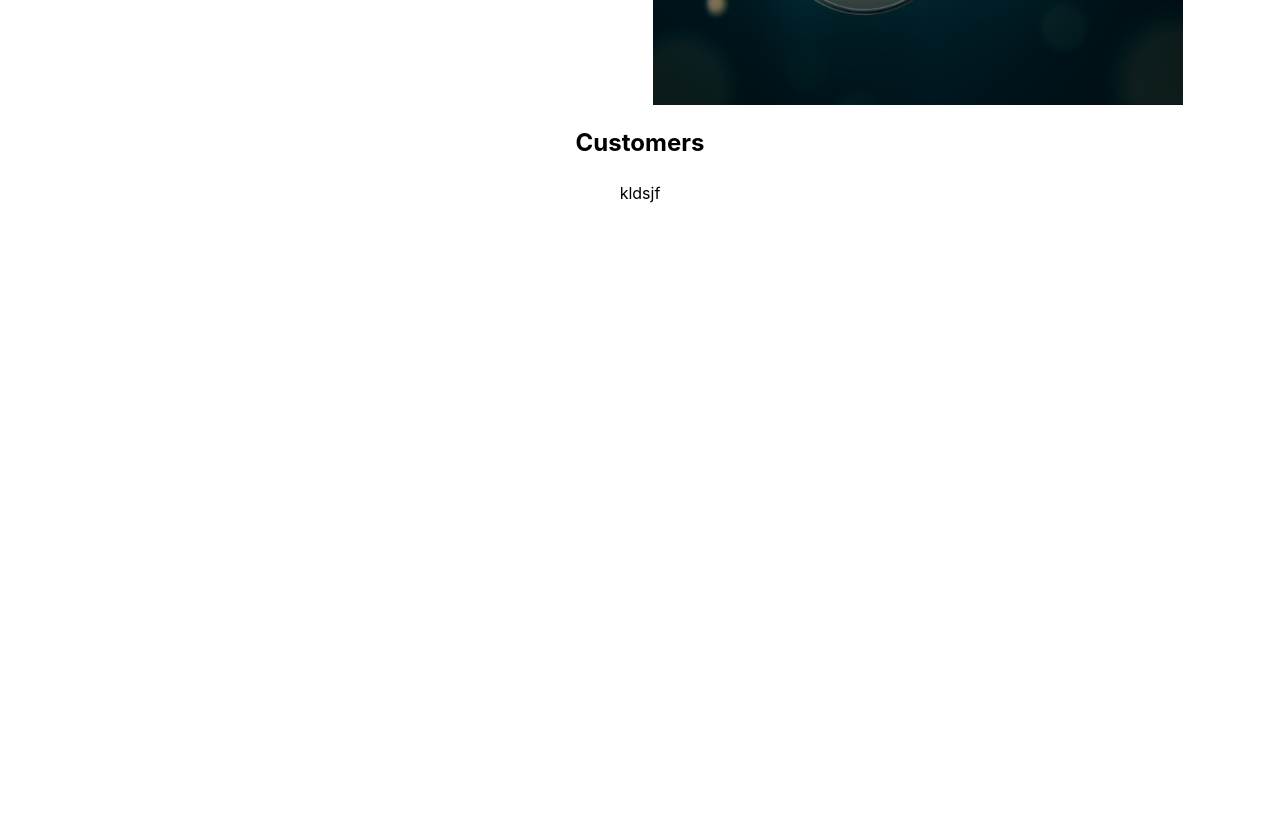
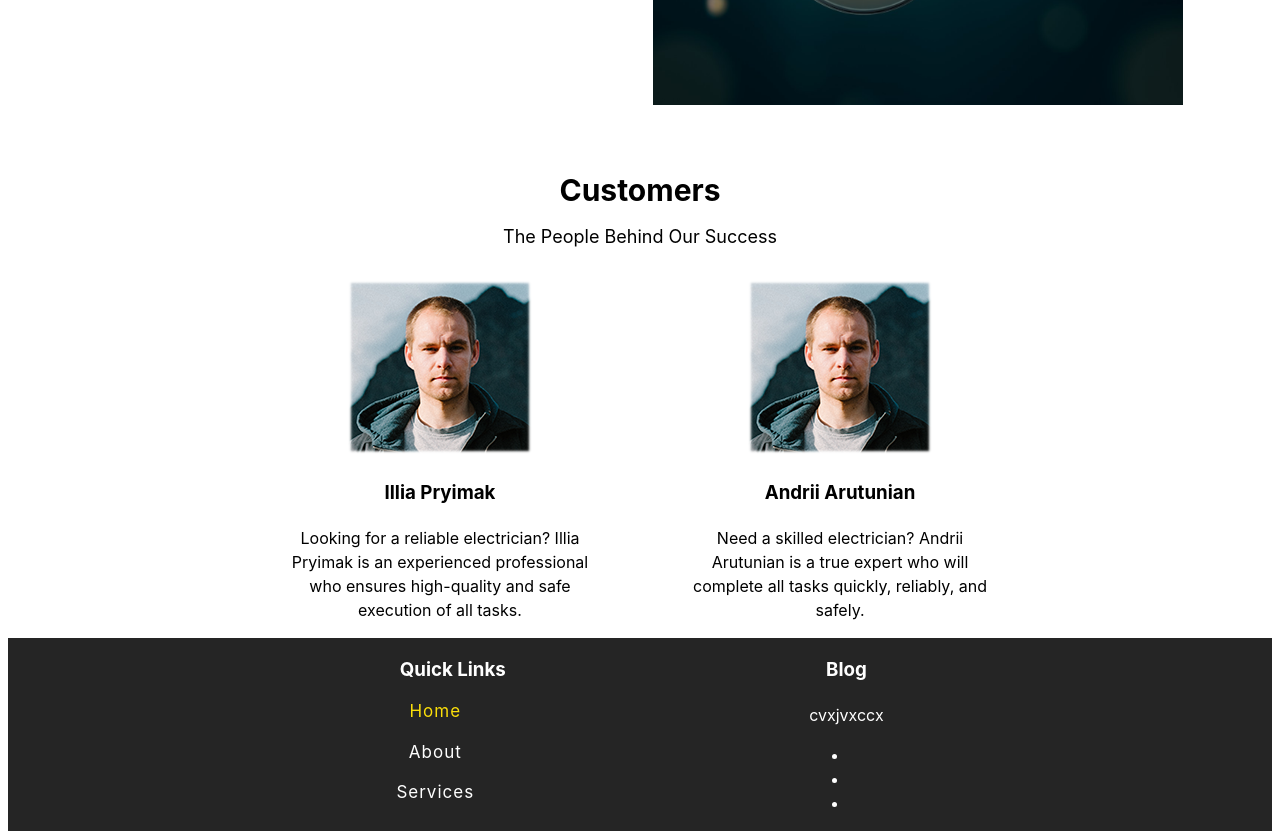
Before and after one commit to Illia23/Electryka, a React (Vite) app: page / in a window 1280 px wide. Shown: the part 1480-2319 px from the top of the page. Before the commit the page ends 1773 px from the top, so only its background shows below. Built offline with nearby package versions, Linux system fonts and the light colour scheme.

Commit message:
add new section footer

```diff
--- a/src/Components/App/App.jsx
+++ b/src/Components/App/App.jsx
@@ -5,6 +5,7 @@ import Contact from '../Contact/Contact'
 import css from './App.module.css'
 import { Routes, Route } from "react-router-dom";
 import Header from '../Header/Header'
+import Footer from '../Footer/Footer'
 function App() {
 
   return (
@@ -16,6 +17,7 @@ function App() {
         <Route path='/about' element={<About />} />
         <Route path='/contact' element={<Contact/>}/>
       </Routes>
+      <Footer/>
     </div>
   )
 }
--- a/src/Components/Footer/Footer.jsx
+++ b/src/Components/Footer/Footer.jsx
@@ -0,0 +1,37 @@
+import css from './Footer.module.css'
+import { NavLink } from "react-router-dom";
+import clsx from "clsx";
+const buildClassLink = ({ isActive }) => {
+  return clsx(css.link, isActive && css.active)
+};
+const Footer = () => {
+  return (
+      <div className={css.footer}>
+          <div className={css.containerLinks}>
+              <h3 className={css.links}>Quick Links</h3>
+              <nav className={css.nav}>
+        <NavLink to="/" className={buildClassLink}>
+          Home
+        </NavLink>
+        <NavLink to="/about" className={buildClassLink}>
+          About
+        </NavLink>
+        <NavLink to="/services" className={buildClassLink}>
+          Services
+        </NavLink>
+      </nav>
+          </div>
+          <div>
+              <h3>Blog</h3>
+              <p>cvxjvxccx</p>
+              <ul>
+                  <li></li>
+                  <li></li>
+                  <li></li>
+              </ul>
+          </div>
+    </div>
+  )
+}
+
+export default Footer
--- /dev/null
+++ b/src/Components/Footer/Footer.module.css
@@ -0,0 +1,43 @@
+.footer {
+    background-color: #252525;
+    display: flex;
+    justify-content: center;
+    gap: 300px;
+    color: #fff;
+}
+
+
+
+.nav {
+    display: flex;
+    flex-direction: column;
+    margin-top: 30px;
+    gap: 15px;
+    background-color: #252525;
+    height: 76px;
+    justify-content: center;
+    align-items: center;
+}
+
+
+/* #FBDF0A */
+.link {
+    color: #fff;
+    margin-right: 35px;
+    text-decoration: none;
+    font-size: 17px;
+    letter-spacing: 1px;
+}
+
+
+
+
+
+.link:hover {
+    color: #FBDF0A;
+    text-decoration: underline;
+}
+
+.active {
+    color: #FBDF0A;
+}
--- a/src/Components/Home/Home.jsx
+++ b/src/Components/Home/Home.jsx
@@ -4,6 +4,7 @@ import flashIcon from '../../../images/flash-icon.png'
 import bulbIcon from '../../../images/bulb-icon.png'
 import industrialIcon from '../../../images/industrial-icon.png'
 import about from '../../../images/about-img.png'
+import workers from '../../../images/client-img.png'
 const Home = () => {
   return (
     <>
@@ -46,13 +47,23 @@ const Home = () => {
           </div>
         </div>
         <div className={css.containerCustomers}>
-          <h2>Customers</h2>
-          <p>kldsjf</p>
-          <div>
-            <img src="" alt="" />
-            <p><span> </span> </p>
+          <h2 className={css.titleCustomers}>Customers</h2>
+          <p className={css.textCustomers}>The People Behind Our Success</p>
+          <div className={css.containerWorkers}>
+            <div className={css.workers}>
+              <img src={workers} alt="" />
+              <h3>Illia Pryimak</h3>
+              <p>Looking for a reliable electrician? Illia Pryimak is an experienced professional who ensures high-quality and safe execution of all tasks.
+                 </p>
+            </div>
+            <div className={css.workers}>
+              <img src={workers} alt="" />
+              <h3>Andrii Arutunian</h3>
+              <p>Need a skilled electrician? Andrii Arutunian is a true expert who will complete all tasks quickly, reliably, and safely.</p>
+            </div>
+
           </div>
-          <button></button>
+
         </div>
       </div>
     </>
--- a/src/Components/Home/Home.module.css
+++ b/src/Components/Home/Home.module.css
@@ -116,3 +116,34 @@
     text-decoration-color: #FBDF0A;
     text-underline-offset: 5px;
 }
+
+/* // */
+
+.containerCustomers {
+    margin-top: 70px;
+}
+
+.titleCustomers {
+    font-size: 30px;
+    margin: 0;
+    padding: 0;
+    line-height: 1;
+
+}
+
+.textCustomers {
+    font-size: 18px;
+}
+
+.containerWorkers {
+    margin-top: 30px;
+    display: flex;
+    justify-content: center;
+    gap: 100px;
+}
+
+.workers {
+    width: 300px;
+}
+
+/* #252525 */
```
